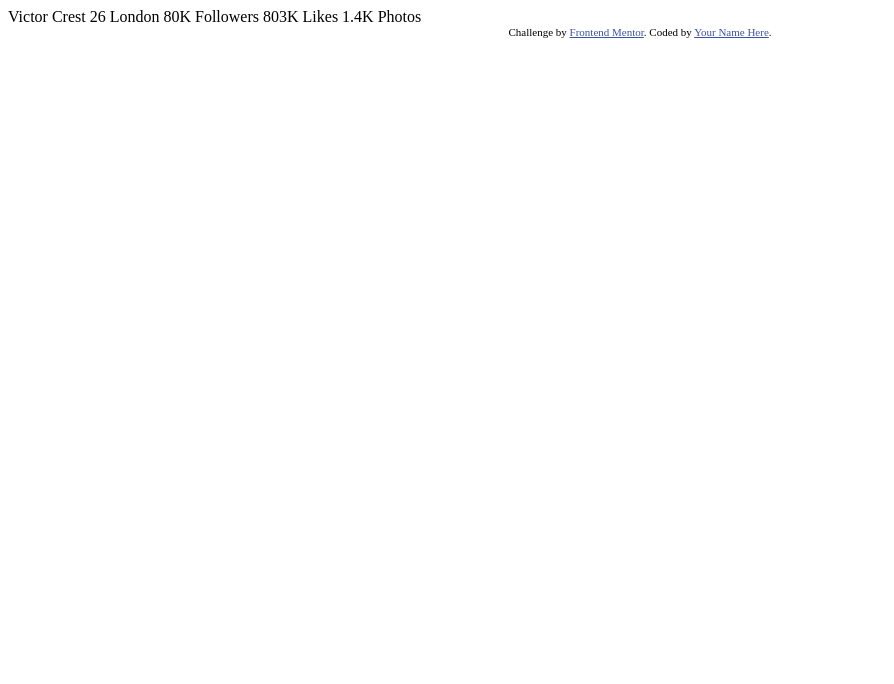
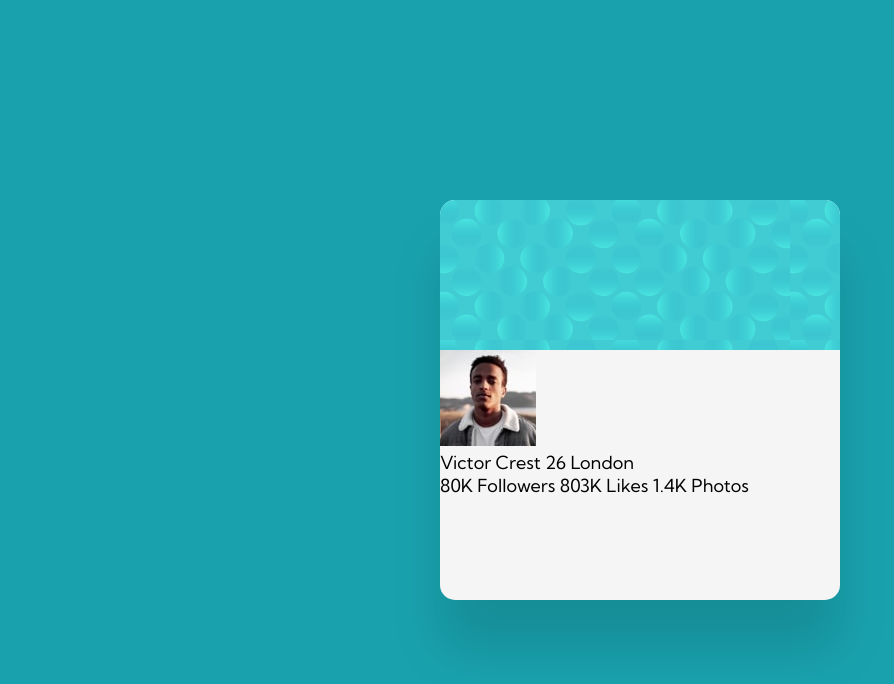
Before and after one commit to anetakotas/profile-card-component, a plain HTML site: page index.html in a window 1280 px wide. Shown: the whole page, without its empty margins (0-894 px from the left). Drawn offline with Linux system fonts and the light colour scheme.

Commit message:
updating initial setup

```diff
--- a/index.html
+++ b/index.html
@@ -3,22 +3,28 @@
 <head>
   <meta charset="UTF-8">
   <meta name="viewport" content="width=device-width, initial-scale=1.0"> <!-- displays site properly based on user's device -->
-
+  <link rel="preconnect" href="https://fonts.gstatic.com">
+  <link href="https://fonts.googleapis.com/css2?family=Kumbh+Sans:wght@400;700&display=swap" rel="stylesheet">
   <link rel="icon" type="image/png" sizes="32x32" href="./images/favicon-32x32.png">
-
+  <link rel="stylesheet" href="style.css">
   <title>Frontend Mentor | Profile card component</title>
 
-  <!-- Feel free to remove these styles or customise in your own stylesheet 👍 -->
-  <style>
-    .attribution { font-size: 11px; text-align: center; }
-    .attribution a { color: hsl(228, 45%, 44%); }
-  </style>
 </head>
 <body>
+  <div class="profileCard">
+    <div class="pattern"></div>
+    <div class="info">
+      <div class="nameAndAvatar">
+        <img src="/images/image-victor.jpg" alt="victor's face">
+        <div class="name">
           Victor Crest
           26
           London
+        </div>
 
+      </div>
+
+      <div class="stats">
         80K
         Followers
 
@@ -27,9 +33,9 @@
 
         1.4K
         Photos
-  <div class="attribution">
-    Challenge by <a href="https://www.frontendmentor.io?ref=challenge" target="_blank">Frontend Mentor</a>.
-    Coded by <a href="#">Your Name Here</a>.
+      </div>
+
+    </div>
   </div>
 </body>
 </html>
--- /dev/null
+++ b/style.scss
@@ -0,0 +1,37 @@
+*, *::before, *::after {
+    box-sizing: border-box;
+    margin: 0;
+    padding: 0;
+}
+
+html {
+    font-family: 'Kumbh Sans', sans-serif;
+    font-size: 18px;
+    background-color: hsl(185, 75%, 39%);
+}
+
+body {
+    height: 100vh;
+    display: flex;
+    justify-content: center;
+    align-items: center;
+}
+
+.profileCard {
+    background-color: whitesmoke;
+    width: 400px;
+    height: 400px;
+    border-radius: 15px;
+    box-shadow: 0px 50px 50px hsla(0, 0%, 0%, 0.124);
+}
+
+.pattern {
+    background-image: url(/images/bg-pattern-card.svg);
+    height: 150px;
+    border-radius: 15px 15px 0 0;
+
+}
+
+.name {
+
+}
```
Also changed, not shown: style.css (added), 1 other file. Lines whose indentation alone changed are shown as unchanged.
